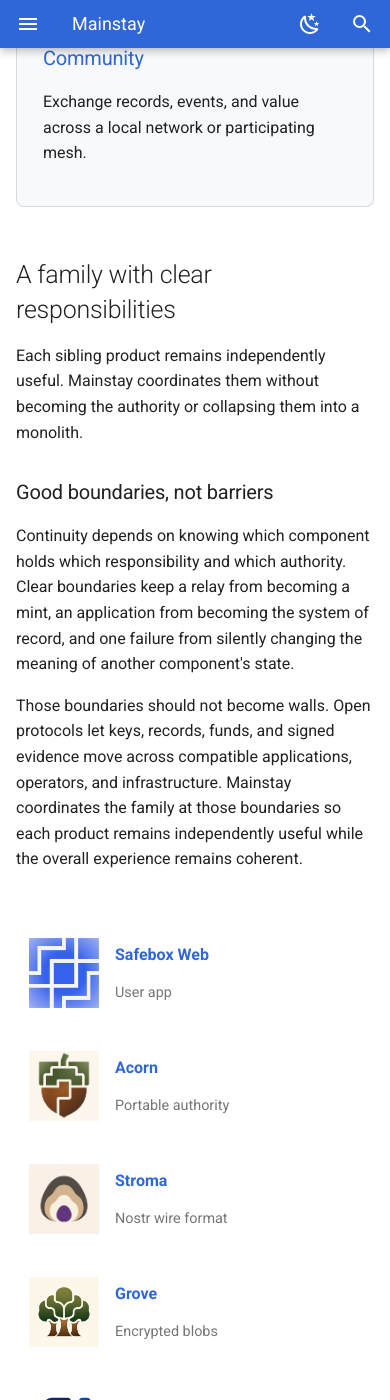
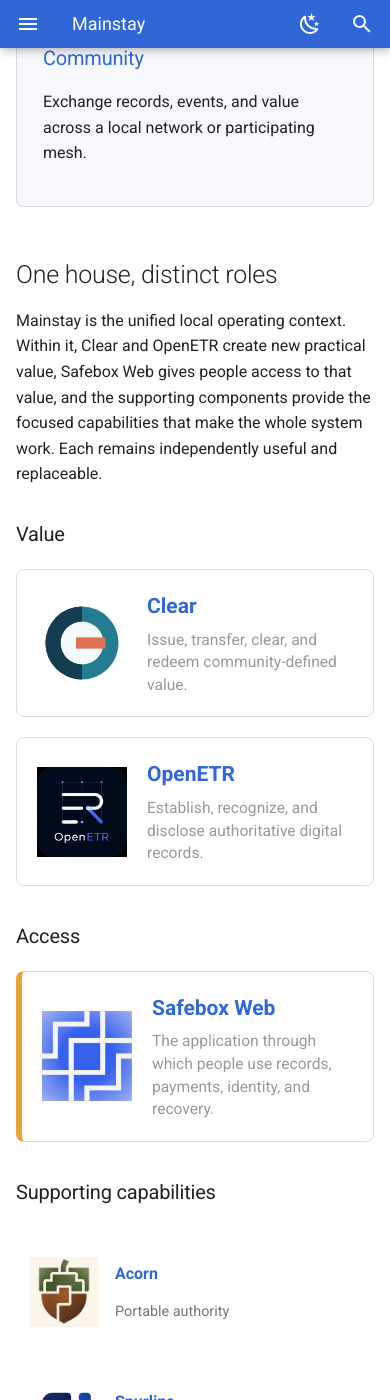
Before and after one commit to trbouma/mainstay, an MkDocs documentation site: the page built from website/index.md, in a window 390 px wide and 1400 px high, scrolled down 5492 px. Built offline with MkDocs 1.6.1 and Material for MkDocs 9.7.7, drawn with Linux system fonts in a browser that asks for light colours; comment, search, counter and statistics services are not loaded; some of the changed text lies outside the part shown.

Commit message:
docs: clarify product family hierarchy

```diff
--- a/website/index.md
+++ b/website/index.md
@@ -169,56 +169,62 @@ mesh.
 
 </div>
 
-## A family with clear responsibilities
+## One house, distinct roles
 
-Each sibling product remains independently useful. Mainstay coordinates them
-without becoming the authority or collapsing them into a monolith.
+Mainstay is the unified local operating context. Within it, Clear and OpenETR
+create new practical value, Safebox Web gives people access to that value, and
+the supporting components provide the focused capabilities that make the whole
+system work. Each remains independently useful and replaceable.
 
-### Good boundaries, not barriers
+### Value
 
-Continuity depends on knowing which component holds which responsibility and
-which authority. Clear boundaries keep a relay from becoming a mint, an
-application from becoming the system of record, and one failure from silently
-changing the meaning of another component's state.
+<div class="family-value-grid" markdown>
 
-Those boundaries should not become walls. Open protocols let keys, records,
-funds, and signed evidence move across compatible applications, operators, and
-infrastructure. Mainstay coordinates the family at those boundaries so each
-product remains independently useful while the overall experience remains
-coherent.
+<a class="family-feature" href="https://trbouma.github.io/clear/">
+  <img src="assets/clear-logo.svg" alt="Clear">
+  <span><strong>Clear</strong><small>Issue, transfer, clear, and redeem community-defined value.</small></span>
+</a>
+<a class="family-feature" href="https://trbouma.github.io/openetr/">
+  <img src="assets/openetr-logo.png" alt="OpenETR">
+  <span><strong>OpenETR</strong><small>Establish, recognize, and disclose authoritative digital records.</small></span>
+</a>
 
-<div class="family-strip" markdown>
+</div>
 
-<a class="family-mark" href="https://trbouma.github.io/safebox-web/">
+### Access
+
+<a class="family-access" href="https://trbouma.github.io/safebox-web/">
   <img src="assets/safebox-logo.png" alt="Safebox Web">
-  <strong>Safebox Web</strong><span>User app</span>
+  <span><strong>Safebox Web</strong><small>The application through which people use records, payments, identity, and recovery.</small></span>
 </a>
+
+### Supporting capabilities
+
+<div class="family-strip family-strip--support" markdown>
+
 <a class="family-mark" href="https://trbouma.github.io/safebox-acorn/">
   <img src="assets/acorn-logo.png" alt="Acorn">
   <strong>Acorn</strong><span>Portable authority</span>
 </a>
-<a class="family-mark" href="https://trbouma.github.io/stroma/">
-  <img src="assets/stroma-logo.png" alt="Stroma">
-  <strong>Stroma</strong><span>Nostr wire format</span>
+<a class="family-mark" href="https://trbouma.github.io/spurline/">
+  <img src="assets/spurline-logo.svg" alt="Spurline">
+  <strong>Spurline</strong><span>Signed events</span>
 </a>
 <a class="family-mark" href="https://trbouma.github.io/grove/">
   <img src="assets/grove-logo.png" alt="Grove">
-  <strong>Grove</strong><span>Encrypted blobs</span>
+  <strong>Grove</strong><span>Encrypted storage</span>
 </a>
-<a class="family-mark" href="https://trbouma.github.io/spurline/">
-  <img src="assets/spurline-logo.svg" alt="Spurline">
-  <strong>Spurline</strong><span>Local events</span>
-</a>
-<a class="family-mark" href="https://trbouma.github.io/clear/">
-  <img src="assets/clear-logo.svg" alt="Clear">
-  <strong>Clear</strong><span>Local currencies</span>
-</a>
-<a class="family-mark" href="https://trbouma.github.io/openetr/">
-  <img src="assets/openetr-logo.png" alt="OpenETR">
-  <strong>OpenETR</strong><span>Transferable records</span>
+<a class="family-mark" href="https://trbouma.github.io/stroma/">
+  <img src="assets/stroma-logo.png" alt="Stroma">
+  <strong>Stroma</strong><span>Protocol library</span>
 </a>
 
 </div>
+
+Clear boundaries keep an application from becoming the authority, a relay from
+becoming a mint, and storage from determining the meaning of a record. Open
+protocols let keys, records, value, and signed evidence move across compatible
+applications and infrastructure without collapsing those responsibilities.
 
 [See how the family fits together](product-family.md){ .md-button }
 
--- a/website/stylesheets/extra.css
+++ b/website/stylesheets/extra.css
@@ -134,6 +134,74 @@
   margin: 1.5rem 0 1.25rem;
 }
 
+.family-strip--support {
+  grid-template-columns: repeat(4, minmax(0, 1fr));
+}
+
+.family-value-grid {
+  display: grid;
+  grid-template-columns: repeat(2, minmax(0, 1fr));
+  gap: 1rem;
+  margin: 1rem 0 1.75rem;
+}
+
+.family-value-grid > p,
+.family-strip > p {
+  display: contents;
+}
+
+.family-feature,
+.family-access {
+  display: grid;
+  grid-template-columns: 4.5rem minmax(0, 1fr);
+  gap: 1rem;
+  align-items: center;
+  min-width: 0;
+  padding: 1rem;
+  color: inherit;
+  text-decoration: none;
+  border: 1px solid color-mix(in srgb, var(--md-default-fg-color) 15%, transparent);
+  border-radius: 8px;
+}
+
+.family-feature:hover,
+.family-access:hover {
+  border-color: var(--mainstay-amber);
+}
+
+.family-feature img,
+.family-access img {
+  width: 4.5rem;
+  height: 4.5rem;
+  object-fit: contain;
+}
+
+.family-feature span,
+.family-access span {
+  display: grid;
+  gap: 0.25rem;
+  min-width: 0;
+}
+
+.family-feature strong,
+.family-access strong {
+  color: var(--md-primary-fg-color);
+  font-size: 1.05rem;
+}
+
+.family-feature small,
+.family-access small {
+  color: var(--md-default-fg-color--light);
+  font-size: 0.78rem;
+  line-height: 1.45;
+}
+
+.family-access {
+  max-width: 42rem;
+  margin: 1rem 0 1.75rem;
+  border-left: 0.3rem solid var(--mainstay-amber);
+}
+
 .family-mark {
   display: grid;
   min-width: 0;
@@ -208,6 +276,7 @@
   .mainstay-grid--four,
   .product-grid,
   .family-strip,
+  .family-value-grid,
   .lockbox-band {
     grid-template-columns: 1fr;
   }
```
